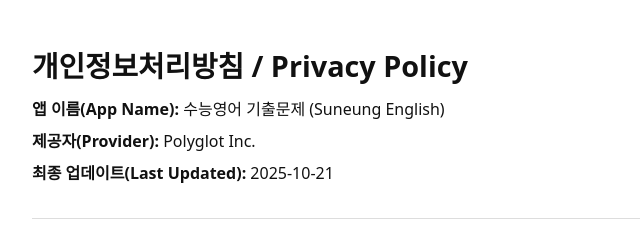
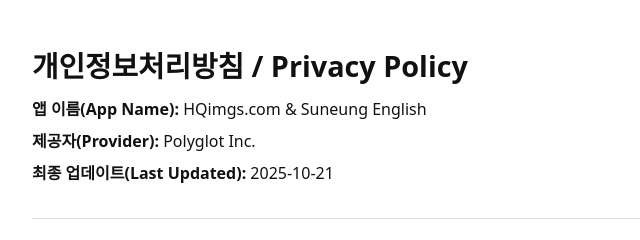
Before and after one commit to polyglot-inc/polyglot-inc.github.io, a plain HTML site: page privacy.html in a window 1280 px wide. Shown: the top 240 px of the page, 178-818 px from the left. Drawn offline with Linux system fonts and the light colour scheme.

Commit message:
Update privacy.html

```diff
--- a/privacy.html
+++ b/privacy.html
@@ -3,7 +3,7 @@
 <head>
   <meta charset="utf-8" />
   <meta name="viewport" content="width=device-width,initial-scale=1" />
-  <title>Privacy Policy | 수능영어 기출문제 (Suneung English)</title>
+  <title>Privacy Policy | HQimgs.com & Suneung English</title>
   <style>
     body { font-family: system-ui, -apple-system, Segoe UI, Roboto, Helvetica, Arial, Noto Sans KR, sans-serif; line-height: 1.6; margin:0; background:#fff; color:#111; }
     .wrap { max-width: 860px; margin: 0 auto; padding: 24px; }
@@ -17,7 +17,7 @@
 <body>
   <div class="wrap">
     <h1>개인정보처리방침 / Privacy Policy</h1>
-    <p><strong>앱 이름(App Name):</strong> 수능영어 기출문제 (Suneung English)</p>
+    <p><strong>앱 이름(App Name):</strong> HQimgs.com & Suneung English</p>
     <p><strong>제공자(Provider):</strong> Polyglot Inc.</p>
     <p><strong>최종 업데이트(Last Updated):</strong> 2025-10-21</p>
 
```
